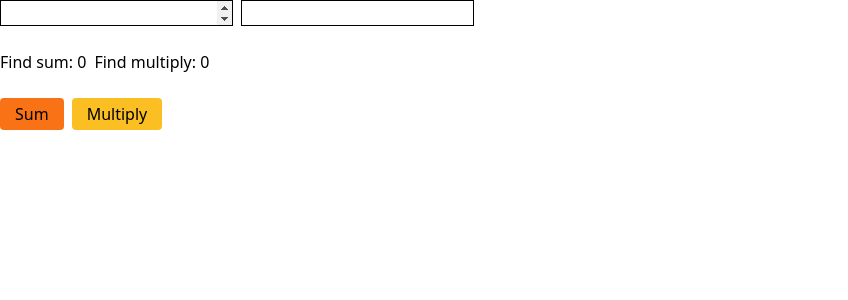
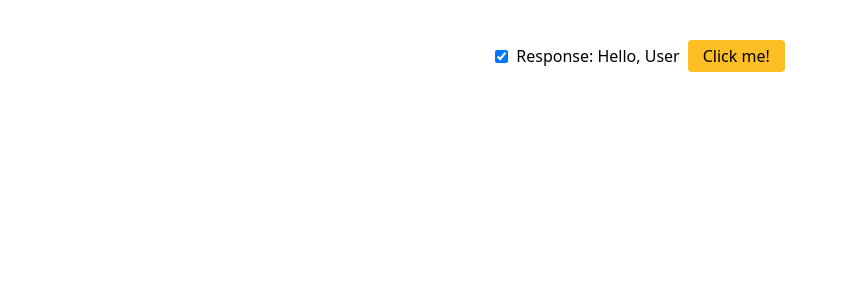
Before and after one commit to nastiko/react-theory, a React (Create React App) app: page / in a window 1280 px wide. Shown: the top 300 px of the page, without its empty margins (0-848 px from the left). Built offline with nearby package versions, Linux system fonts and the light colour scheme; the HTML template or start-up script is replaced by a standard one.

Commit message:
practise: working with checkbox - ex1

```diff
--- a/src/App.js
+++ b/src/App.js
@@ -1,41 +1,23 @@
 import React, {useState} from 'react';
 
 function App() {
-    const [value1, setValue1] = useState('');
-    const [value2, setValue2] = useState('');
+    const [checked, setChecked] = useState(true);
+    const [response, setResponse] = useState(true);
 
-    const [sum, setSum] = useState(0);
-    const [multiply, setMultiply] = useState(0);
-
-    function handleChange1 (event) {
-        return setValue1(event.target.value);
+    function handleChange() {
+        setChecked(!checked);
     }
 
-    function handleChange2 (event) {
-        return setValue2(event.target.value);
-    }
-
-    function handleSum() {
-        return setSum(Number(value1) + Number(value2));
-    }
-
-    function handleMultiply() {
-        return setMultiply(Number(value1) * Number(value2));
+    function handleResponse() {
+        setResponse(checked);
     }
 
     return (
         <>
-            <div className="flex gap-2">
-                <input className="border-[1px] border-[#000000]" type="number" onChange={handleChange1}/>
-                <input className="border-[1px] border-[#000000]" type="number" onChange={handleChange2}/>
-            </div>
-            <div className="flex gap-2 mt-6">
-                <p>Find sum: {sum}</p>
-                <p>Find multiply: {multiply}</p>
-            </div>
-            <div className="flex gap-2 mt-6">
-                <button onClick={handleSum} className="bg-orange-500 rounded px-[15px] py-[4px] ">Sum</button>
-                <button onClick={handleMultiply} className="bg-amber-400 rounded px-[15px] py-[4px] ">Multiply</button>
+            <div className="flex justify-center items-center gap-2 my-10">
+                <input className="border-[1px] border-[#000000]" type="checkbox" checked={checked} onChange={handleChange}/>
+                <p>Response: {response ? 'Hello, User' : 'Goodbye, User'}</p>
+                <button onClick={handleResponse} className="bg-amber-400 rounded px-[15px] py-[4px] ">Click me!</button>
             </div>
         </>
     );
```
